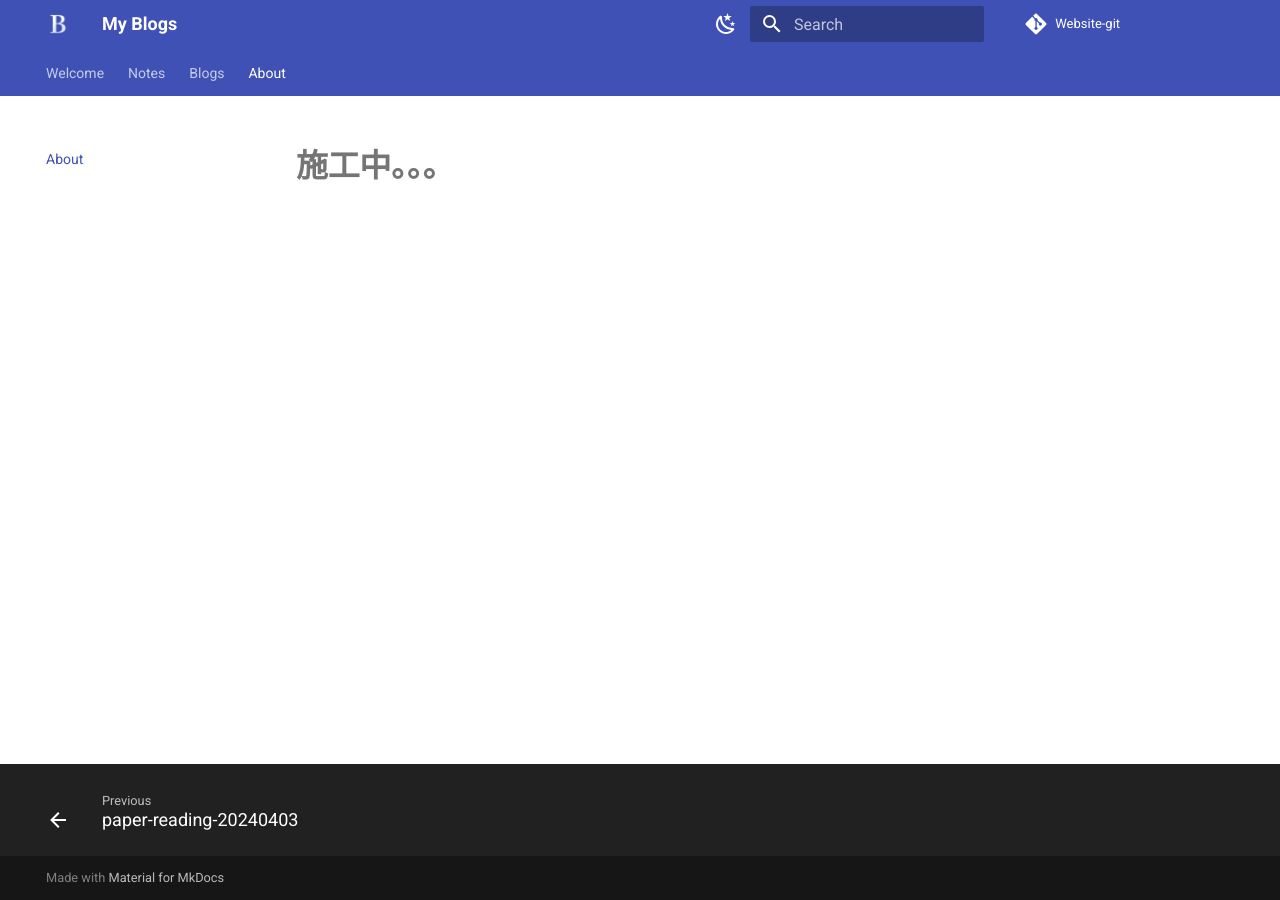
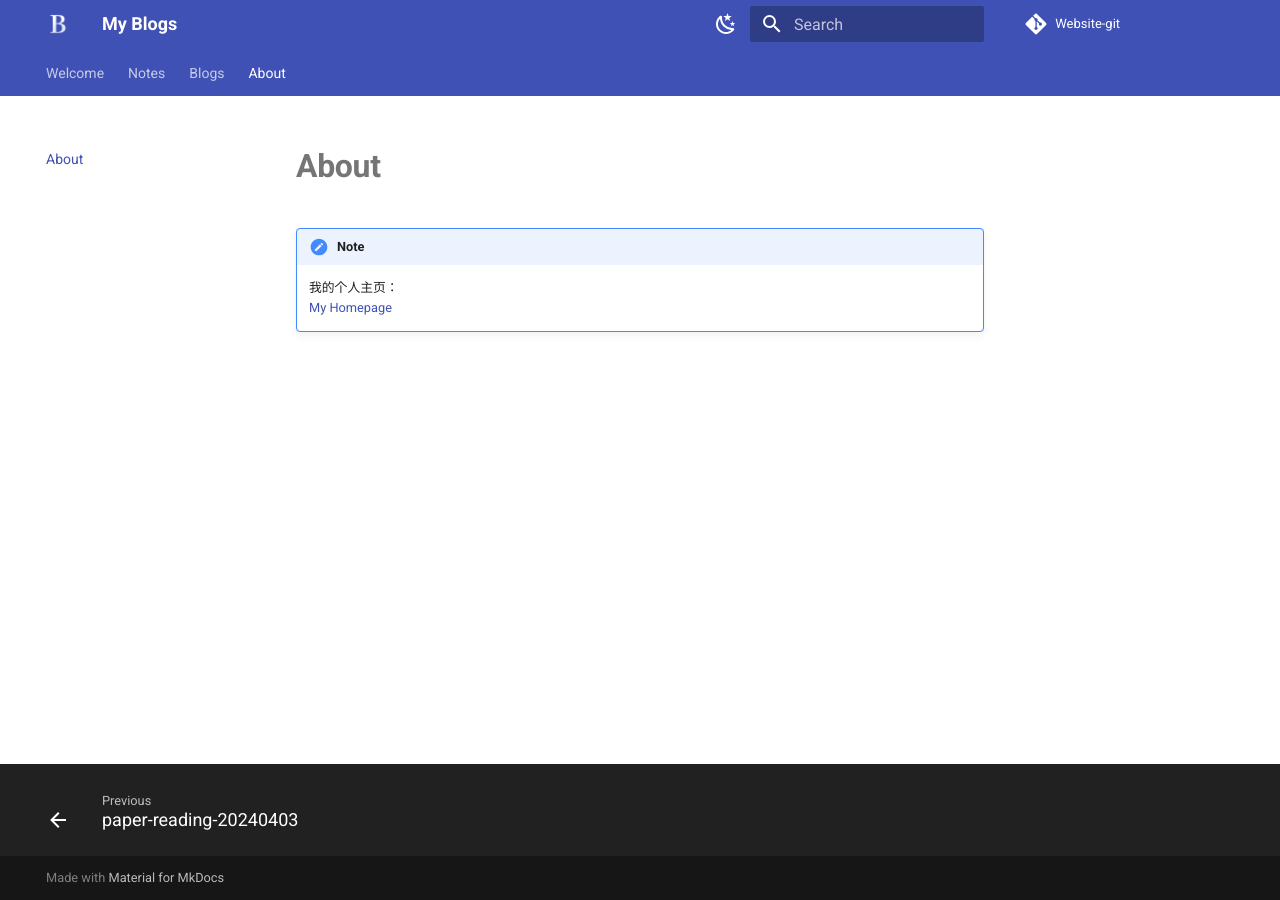
Before and after one commit to NEWWORLDCCX/myblogs, an MkDocs documentation site: the page built from docs/about/About.md, in a window 1280 px wide. Built offline with MkDocs 1.6.1 and Material for MkDocs 9.7.7, drawn with Linux system fonts in a browser that asks for light colours; some web fonts are replaced; comment, search, counter and statistics services are not loaded.

Commit message:
Update About.md

```diff
--- a/docs/about/About.md
+++ b/docs/about/About.md
@@ -1 +1,3 @@
-# 施工中。。。
+!!!note
+	我的个人主页：<br>
+	[My Homepage](https://newworldccx.github.io/)
```
